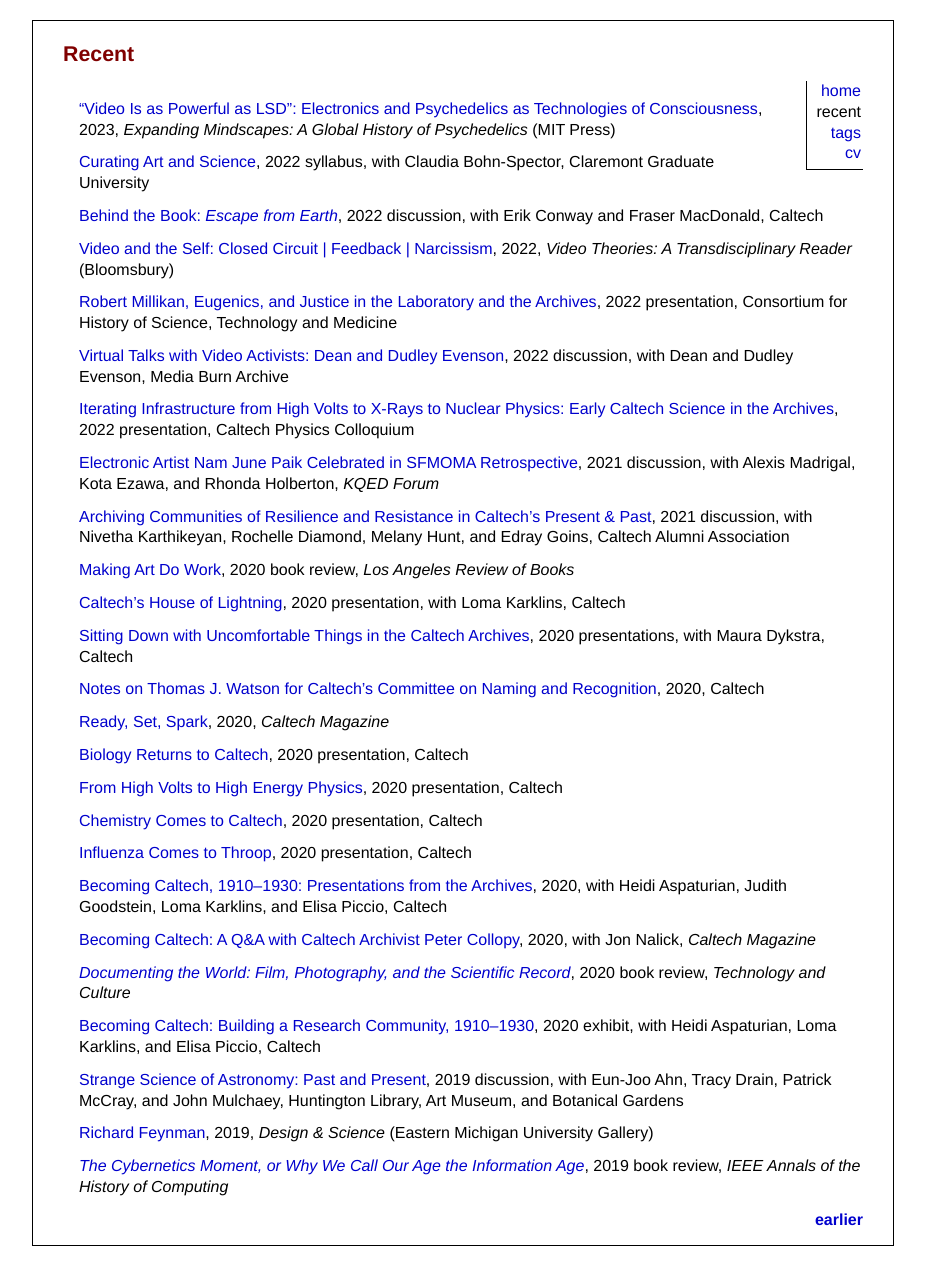
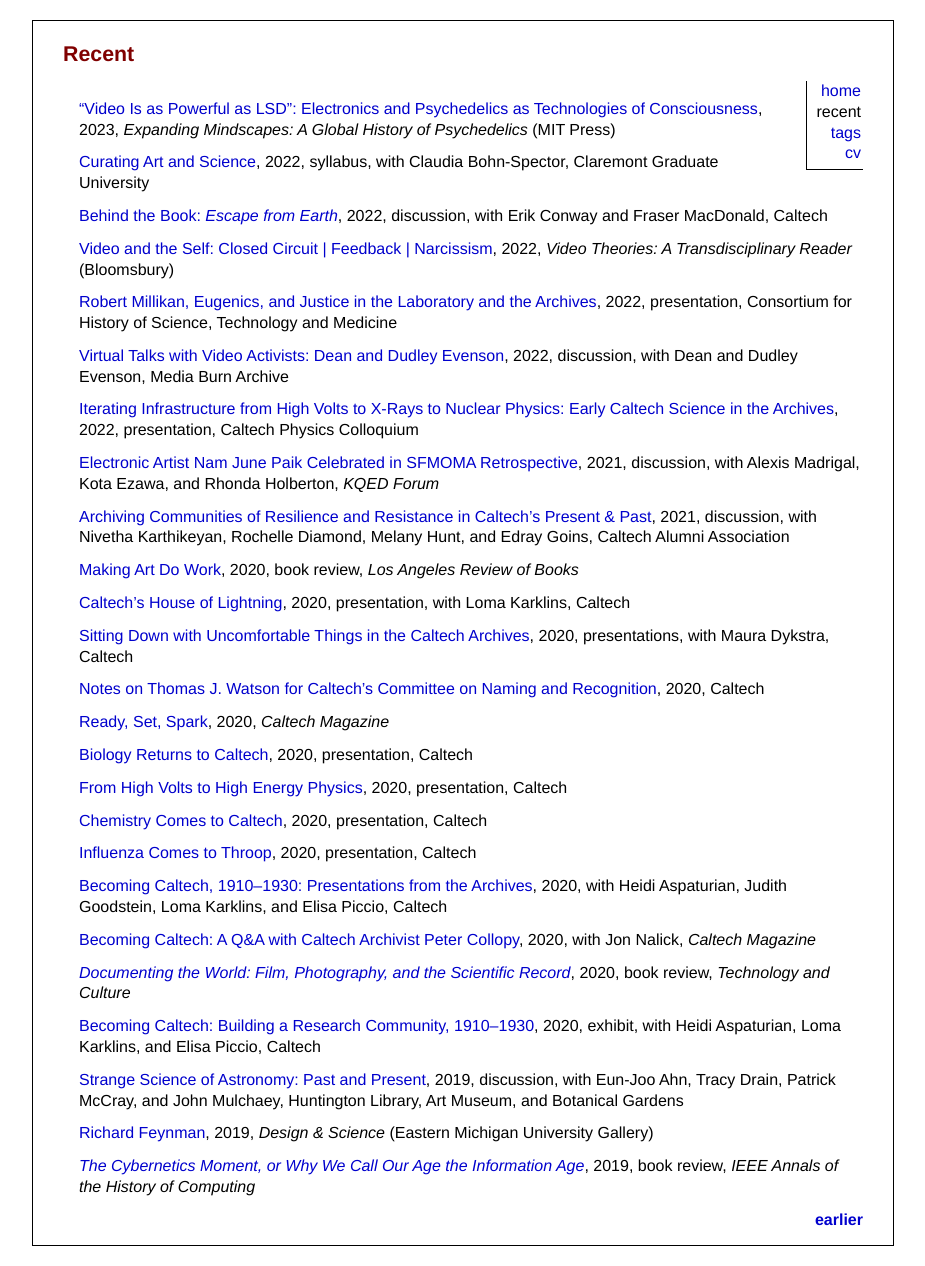
Before and after one commit to collopy/collopy.github.io, a Jekyll site: the page built from recent.html, in a window 1280 px wide. Shown: the whole page, without its empty margins (177-1102 px from the left). Built offline with Jekyll 4.4.1, drawn with Linux system fonts in a browser that asks for light colours; the list of posts is cut into pages by our own code.

Commit message:
Reverted comma

```diff
--- a/_includes/blogpost.html
+++ b/_includes/blogpost.html
@@ -1,3 +1,3 @@
 <li class="blogpost">
-		<a href="{% if post.link %}{{ post.link }}{% else %}{{ post.url }}{% endif %}">{{ post.title }}</a>, {{ post.date | date: "%Y" }}{% if post.medium %} {{ post.medium }}{% endif %}{% if post.collaborators %}, with {{ post.collaborators }}{% endif %}{% if post.publication %}, <cite>{{ post.publication }}</cite>{% if post.publisher %} ({{ post.publisher }}){% endif %}{% elsif post.venue %}, {{ post.venue }}{% endif %}{% if post.gs %} [<a href="https://scholar.google.com/scholar?cites={{ post.gs }}">citations</a>]{% endif %}
+		<a href="{% if post.link %}{{ post.link }}{% else %}{{ post.url }}{% endif %}">{{ post.title }}</a>, {{ post.date | date: "%Y" }}{% if post.medium %}, {{ post.medium }}{% endif %}{% if post.collaborators %}, with {{ post.collaborators }}{% endif %}{% if post.publication %}, <cite>{{ post.publication }}</cite>{% if post.publisher %} ({{ post.publisher }}){% endif %}{% elsif post.venue %}, {{ post.venue }}{% endif %}{% if post.gs %} [<a href="https://scholar.google.com/scholar?cites={{ post.gs }}">citations</a>]{% endif %}
 </li>
```
Also changed, not shown: 1 other file.
